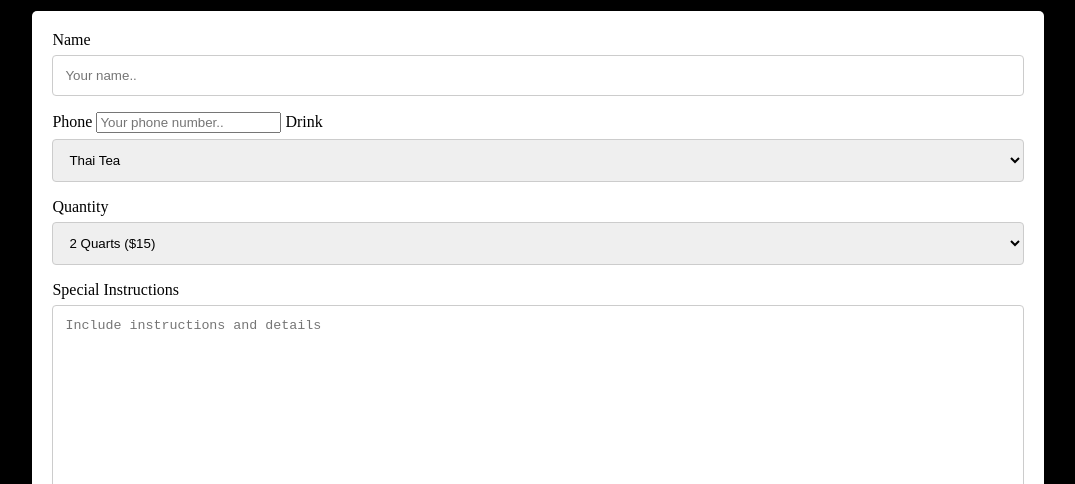
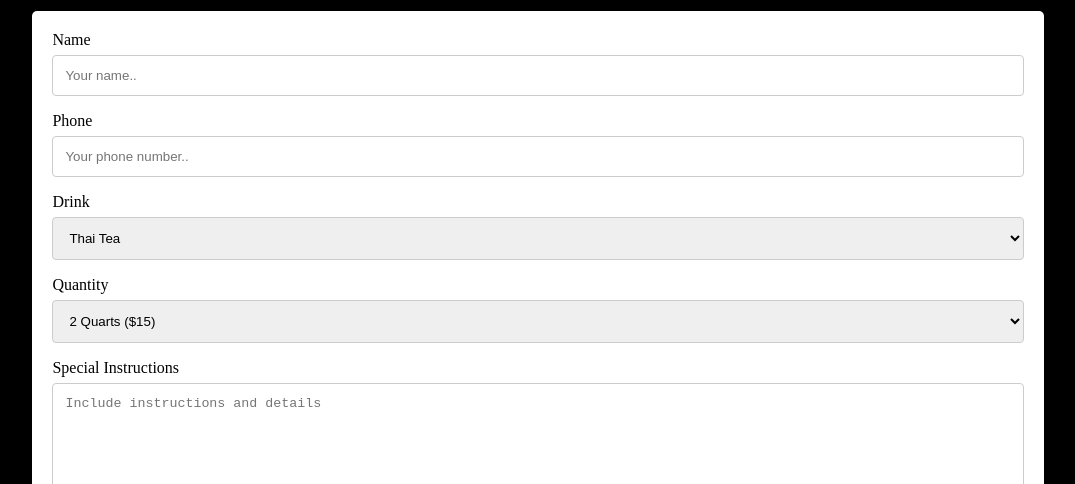
Before and after one commit to CrosswalkTeaHouse/CrosswalkTeaHouse.github.io, a plain HTML site: page index.html in a window 1280 px wide. Shown: the part 316-800 px from the top of the page, without its empty margins (102-1177 px from the left). Drawn offline with Linux system fonts and the light colour scheme.

Commit message:
Update index.html

```diff
--- a/index.html
+++ b/index.html
@@ -91,7 +91,7 @@
 		<input type="text" id="fname" name="name" placeholder="Your name..">
 
 		<label for="lname">Phone</label>
-		<input type="number" id="phone" name="number" placeholder="Your phone number..">
+		<input type="text" id="phone" name="number" placeholder="Your phone number..">
 
 		<label for="country">Drink</label>
 		<select id="drink" name="drink">
```
